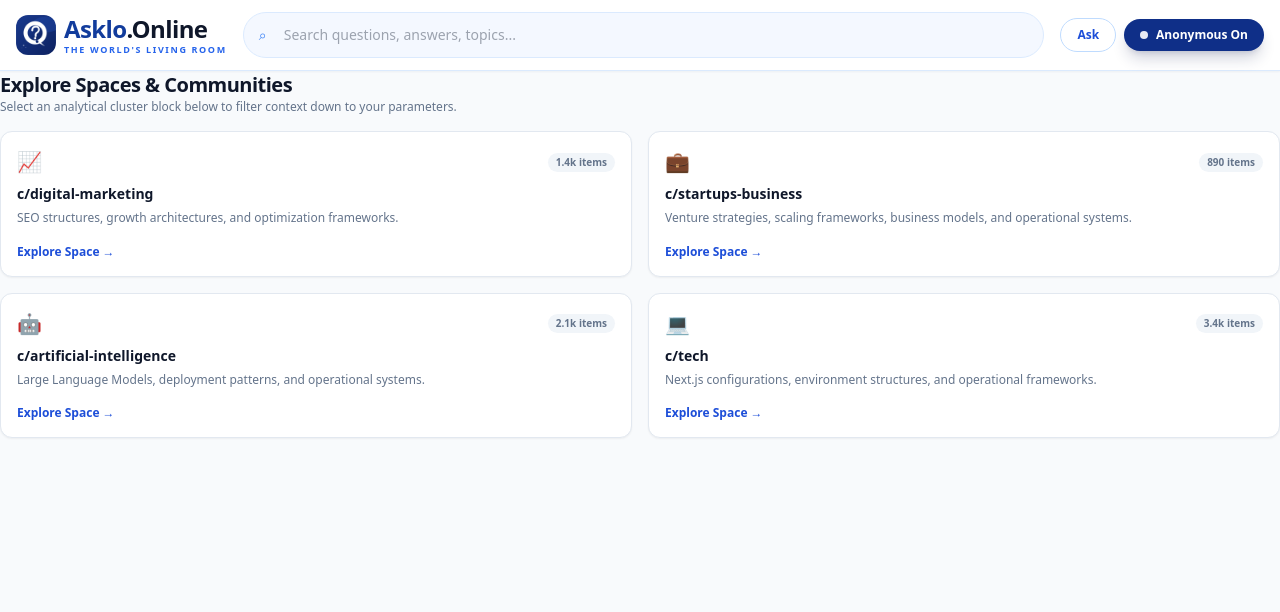
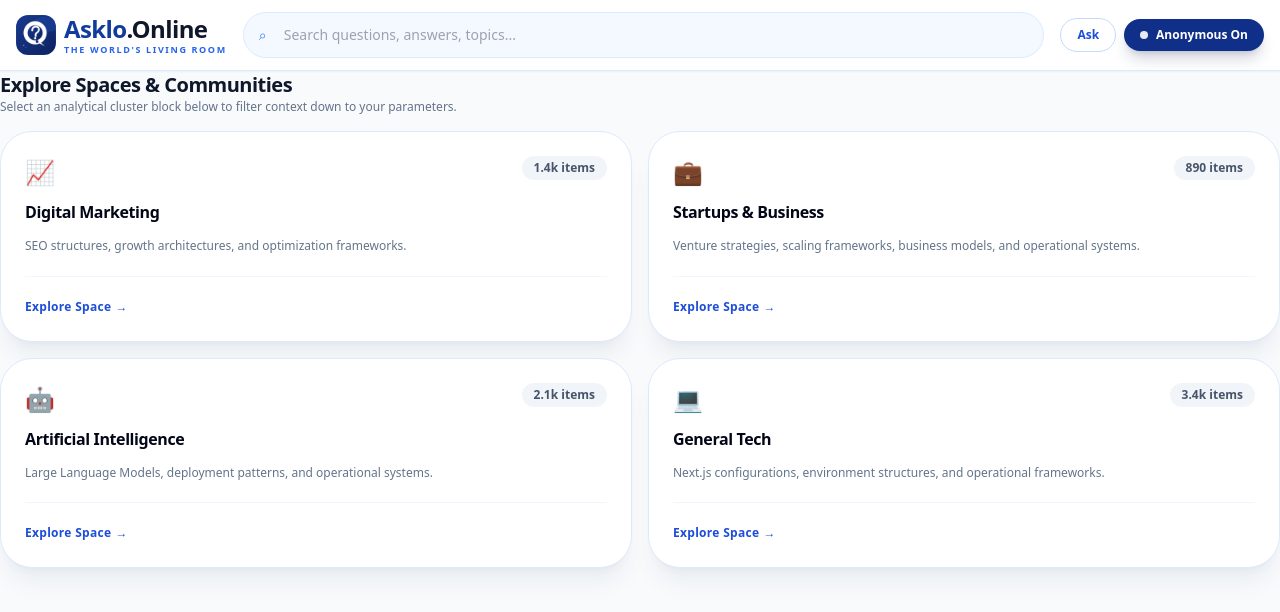
Before and after one commit to askloonline-maker/portfolio-website, a Next.js app: page /categories in a window 1280 px wide. Shown: the top 612 px of the page. Built offline with nearby package versions, Linux system fonts and the light colour scheme.

Commit message:
Update CategoryCard.tsx

```diff
--- a/components/CategoryCard.tsx
+++ b/components/CategoryCard.tsx
@@ -1,24 +1,50 @@
+"use client";
 import React from "react";
 import Link from "next/link";
 
-interface CategoryCardProps {
-  topic: { name: string; slug: string; count: string; description: string; indicator: string };
+interface TopicProps {
+  topic: {
+    name: string;
+    slug: string;
+    count: string;
+    description: string;
+    indicator: string;
+  };
 }
 
-export default function CategoryCard({ topic }: CategoryCardProps) {
+export default function CategoryCard({ topic }: TopicProps) {
   return (
-    <div className="bg-white border border-[#e2e8f0] rounded-xl p-4 shadow-sm hover:border-[#1d4ed8] transition flex flex-col justify-between space-y-3">
-      <div className="space-y-1">
-        <div className="flex items-center justify-between">
-          <span className="text-xl">{topic.indicator}</span>
-          <span className="text-[10px] font-bold text-[#64748b] bg-slate-100 px-2 py-0.5 rounded-full">{topic.count} items</span>
-        </div>
-        <h3 className="text-sm font-bold text-[#0f172a] pt-1">c/{topic.slug}</h3>
-        <p className="text-xs text-[#64748b] line-clamp-2 leading-relaxed">{topic.description}</p>
+    <div className="group relative rounded-[2rem] border border-blue-100 bg-white p-6 shadow-xl shadow-blue-950/5 transition-all duration-200 hover:-translate-y-0.5 hover:border-blue-300 hover:shadow-blue-950/10">
+
+      {/* Dynamic Item Counter Badge */}
+      <span className="absolute top-6 right-6 rounded-full bg-slate-100 px-3 py-1 text-xs font-semibold text-slate-600 font-sans">
+        {topic.count} items
+      </span>
+
+      <div className="space-y-3">
+        {/* Render Emoji Indicator cleanly */}
+        <div className="text-2xl">{topic.indicator}</div>
+
+        {/* Clean, professional title with no "c/" prefix */}
+        <h3 className="text-base font-black text-slate-950 font-sans tracking-tight antialiased">
+          {topic.name}
+        </h3>
+
+        {/* Description Body Text */}
+        <p className="text-xs font-medium leading-relaxed text-slate-500 font-sans antialiased pr-12">
+          {topic.description}
+        </p>
       </div>
-      <Link href="/" className="text-xs font-bold text-[#1d4ed8] hover:underline block pt-1">
-        Explore Space →
-      </Link>
+
+      {/* Explore Trigger Routing Link */}
+      <div className="mt-5 pt-4 border-t border-blue-50">
+        <Link
+          href={`/categories?filter=${topic.slug}`}
+          className="inline-flex items-center gap-1 text-xs font-black text-blue-700 font-sans tracking-wide transition group-hover:text-blue-800"
+        >
+          Explore Space <span className="transition group-hover:translate-x-0.5">→</span>
+        </Link>
+      </div>
     </div>
   );
 }
```
